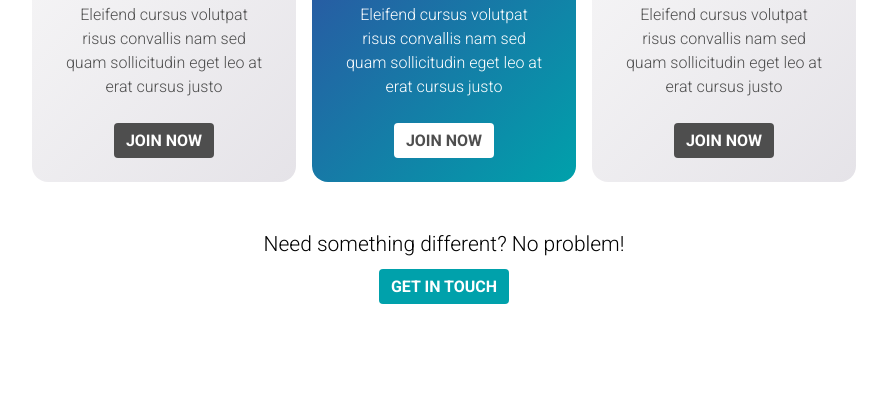
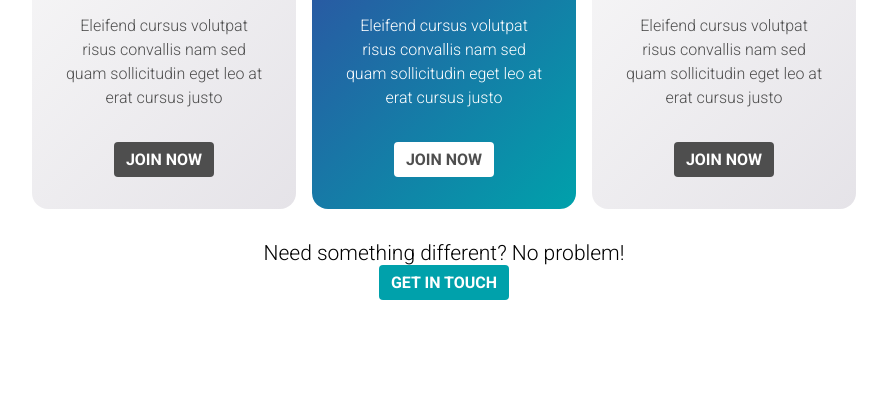
Before and after one commit to Annie-Huang/pricing-cards, a website: page index.html in a window 1280 px wide. Shown: the part 398-800 px from the top of the page, without its empty margins (196-1083 px from the left). Drawn offline with Linux system fonts and the light colour scheme.

Commit message:
Kevin's solution for v2. It is pretty much my solution for v1, just adding one class into the card container. Rather than adding it into all different levels inside a card.

```diff
--- a/styles.css
+++ b/styles.css
@@ -17,15 +17,17 @@ h1 {
 
 .fs-500 {
   font-size: 1.3125rem;
-  margin-top: 0;
+  /*margin-top: 0;*/
+  margin: 0; /***/
 }
-.plans + .fs-500 {
-  margin-top: 50px;
-}
+/*.plans + .fs-500 {*/
+/*  margin-top: 50px;*/
+/*}*/
 
 .plans {
   display: flex;
   justify-content: center;
+  margin: 2em 0; /***/
 }
 
 .plan {
@@ -39,12 +41,22 @@ h1 {
   background: linear-gradient(-45deg, #e5e3e8, #fafafa);
 }
 .plan--light .plan__price {
-  color: #00a1ab;
+  color: #00a1ab; /**/
+}
+/* Kevin put it here rather than put it under the .button */
+.plan--light .button{
+  color: white; /**/
+  background: #4e4e4e; /**/
 }
 
 .plan--accent {
   color: #fff;
   background: linear-gradient(-45deg, #00a1ab, #3741a0);
+}
+/* Kevin put it here rather than put it under the .button */
+.plan--accent .button{
+  background: white;  /**/
+  color: #4e4e4e;  /**/
 }
 
 .plan__title {
@@ -71,25 +83,16 @@ h1 {
 }
 
 .button {
+  display: inline-block; /***/ /* this make the padding to actually adding into the box-size. e.g. increase the padding below will change the padding */
   text-decoration: none;
   padding: 0.5em 0.75em;
   border-radius: 0.25em;
   text-transform: uppercase;
   font-weight: 700;
 
-  color: white;
-  background: #00a1ab;
+  color: white;   /**/
+  background: #00a1ab;   /**/
 }
-.plan--light .button{
-  color: white;
-  background: #4e4e4e;
-}
-
-.plan--accent .button{
-  background: white;
-  color: #4e4e4e;
-}
-
 
 .button--light {
   background: white;
```
